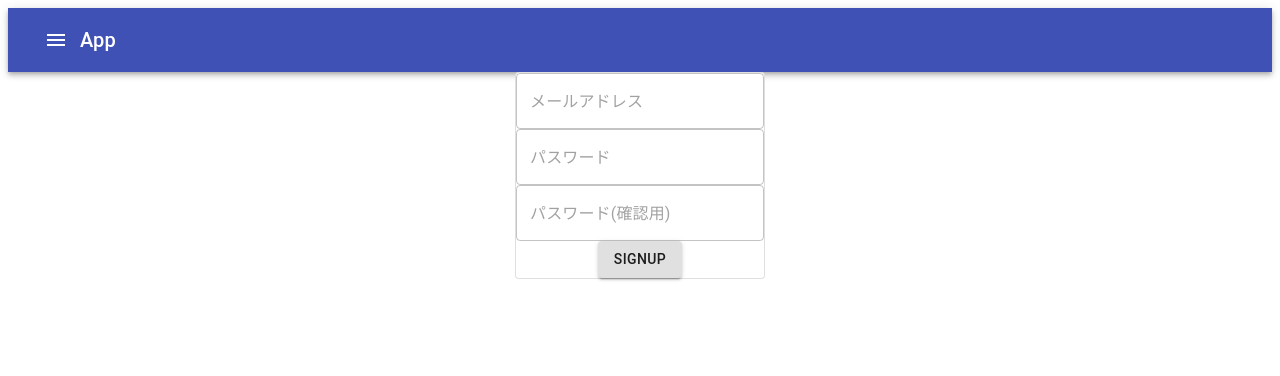
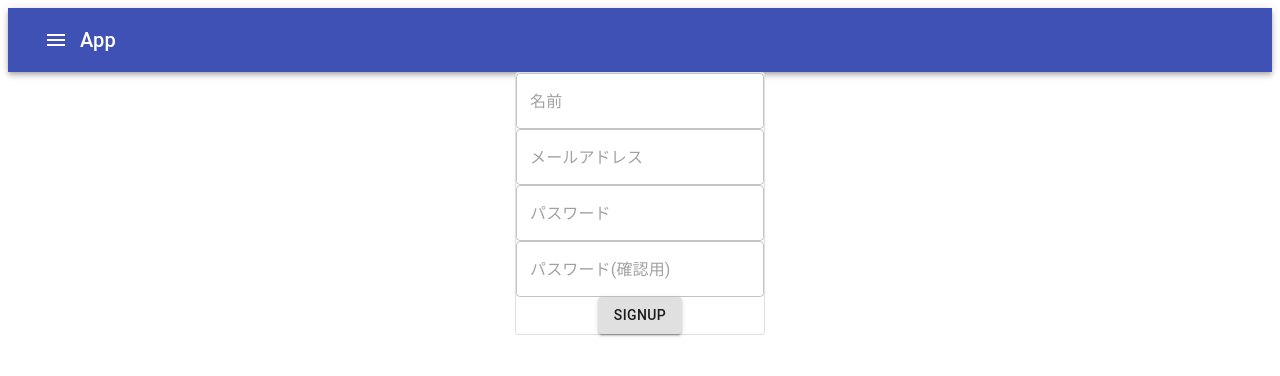
Before and after one commit to SystemEngineeringTeam/hackathon_teamc, a React (Vite) app in the folder react/: page /signup in a window 1280 px wide. Shown: the top 376 px of the page. Built offline with nearby package versions, Linux system fonts and the light colour scheme.

Commit message:
[add] ユーザ登録

```diff
--- a/react/src/jsx/SignUp/SignUp.jsx
+++ b/react/src/jsx/SignUp/SignUp.jsx
@@ -1,8 +1,11 @@
 import React from "react"
 import { Button, Grid, Paper, TextField, Typography } from "@material-ui/core"
 import ReactDOM from "react-dom"
+import axios from "axios"
+import Host from "../Host"
 
 const createHash = require("sha256-uint8array").createHash
+const host = new Host()
 
 class UserForm extends React.Component {
 	constructor(props) {
@@ -13,13 +16,16 @@ class UserForm extends React.Component {
 		this.doSubmit = this.doSubmit.bind(this)
 	}
 
-	doSubmit(e) {
+	async doSubmit(e) {
 		e.preventDefault()
+		let name = document.querySelector("#name").value
 		let email = document.querySelector("#email").value
 		let password = document.querySelector("#password").value
 		let passwordChecker = document.querySelector("#password-check").value
 
 		let re = new RegExp("^[a-zA-Z0-9.?/-]{8,24}$")
+
+		let flag = true
 		if (re.test(password)) {
 			this.setState({
 				html: (
@@ -31,6 +37,7 @@ class UserForm extends React.Component {
 			})
 
 			if (password != passwordChecker) {
+				flag = false
 				this.setState({
 					html: (
 						<Typography color="error" align="center">
@@ -40,6 +47,7 @@ class UserForm extends React.Component {
 				})
 			}
 		} else {
+			flag = false
 			this.setState({
 				html: (
 					<Typography color="error" align="center">
@@ -50,6 +58,20 @@ class UserForm extends React.Component {
 		}
 
 		password = createHash().update(password).digest("hex")
+		let body = {
+			name: name,
+			mailaddress: email,
+			pass: password,
+		}
+
+		if (flag) {
+			await axios.post(host.user, body).then((res) => {
+				// console.log(res)
+				if (res.data.available) {
+					alert("登録完了")
+				}
+			})
+		}
 	}
 
 	render() {
@@ -67,6 +89,21 @@ class UserForm extends React.Component {
 						<Paper variant="outlined" elevation={3}>
 							<Grid item xs={12}>
 								<form onSubmit={this.doSubmit}>
+									<Grid
+										container
+										item
+										xs={12}
+										alignContent="center"
+										justify="center"
+									>
+										<TextField
+											type="text"
+											placeholder="名前"
+											variant="outlined"
+											id="name"
+											required
+										></TextField>
+									</Grid>
 									<Grid
 										container
 										item
```
